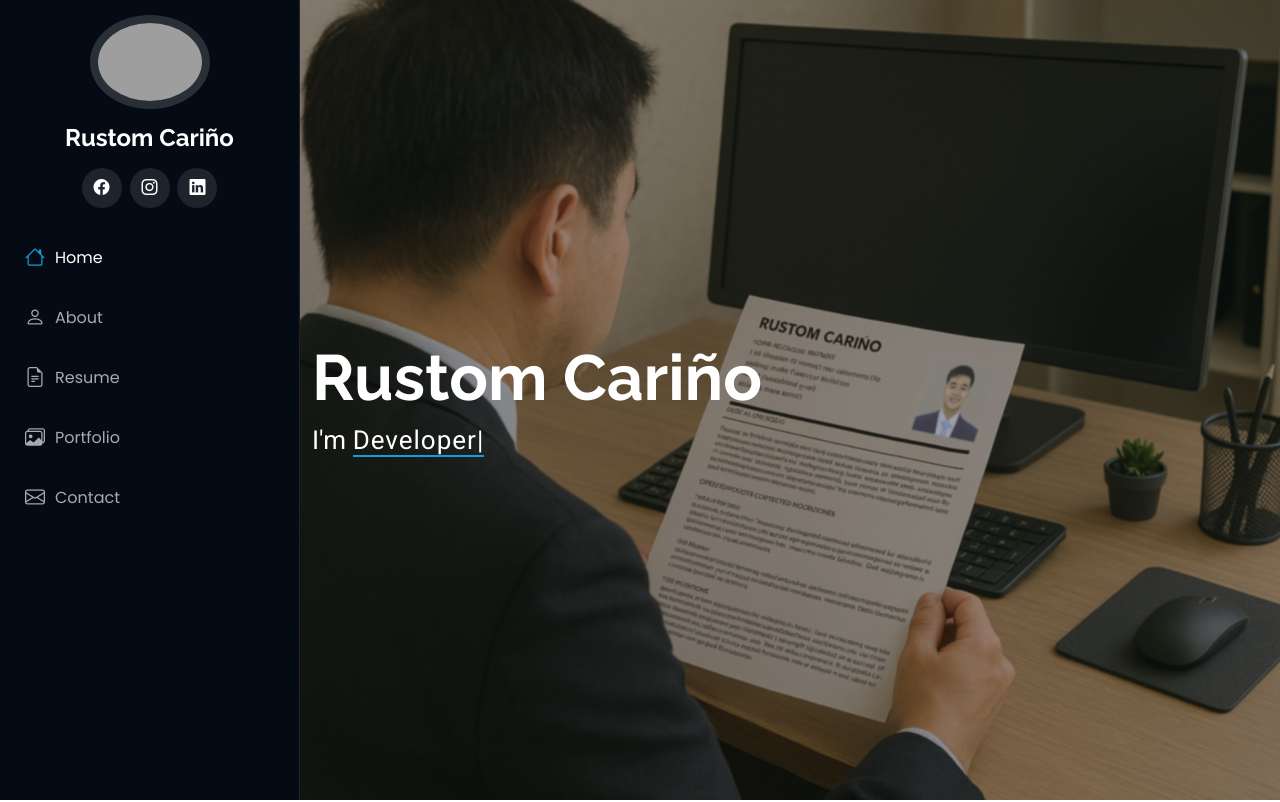
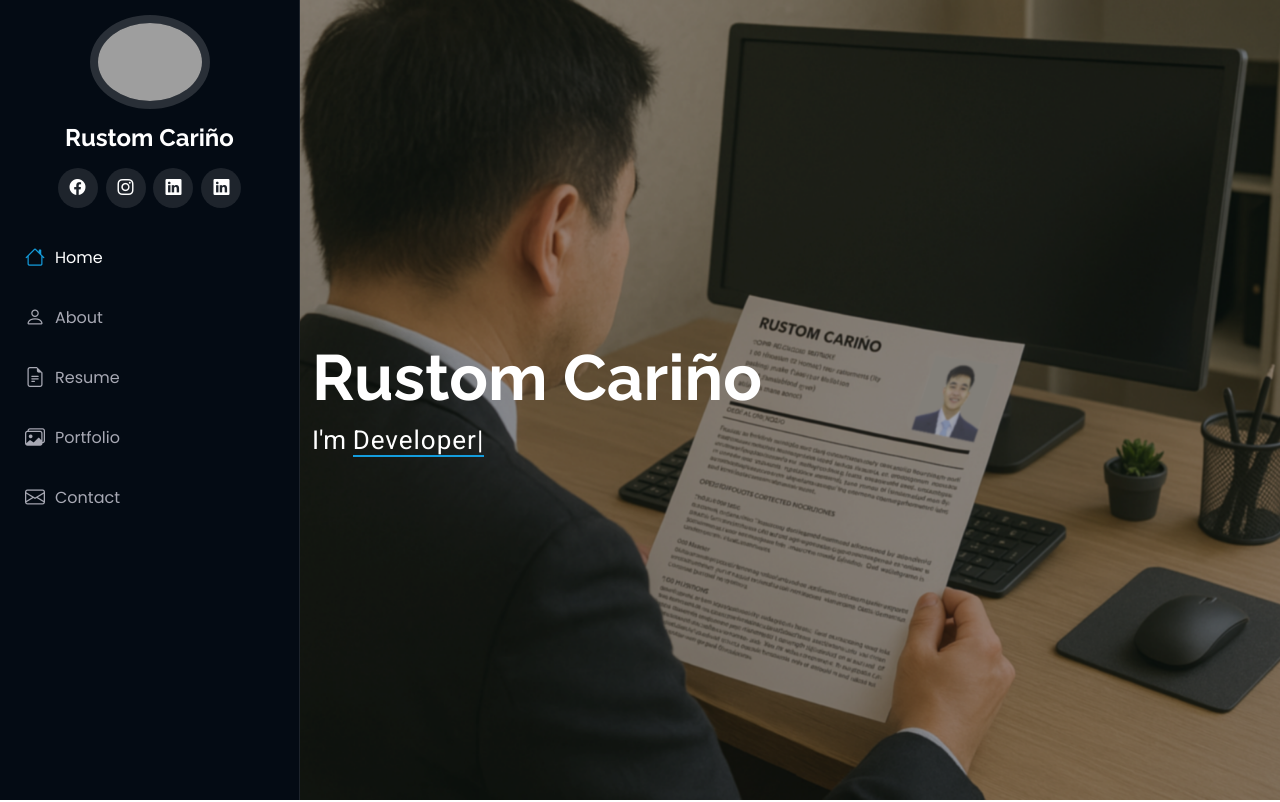
Before and after one commit to atomcarino/atomcarino.github.io, a plain HTML site: page index.html in a window 1280 px wide. Shown: the top 802 px of the page. Drawn offline with Linux system fonts and the light colour scheme; grey boxes are pictures that could not be loaded.

Commit message:
Update index.html

```diff
--- a/index.html
+++ b/index.html
@@ -49,6 +49,8 @@
       <a href="https://www.facebook.com/rustom.carino.5" class="facebook"><i class="bi bi-facebook"></i></a>
       <a href="https://www.instagram.com/t0mmm.dg/" class="instagram"><i class="bi bi-instagram"></i></a>
       <a href="https://www.linkedin.com/in/rustom-cariño-8045831ab/" class="linkedin"><i class="bi bi-linkedin"></i></a>
+      <a href="https://www.linkedin.com/in/rustom-cariño-8045831ab/" class="githubs"><i class="bi bi-linkedin"></i></a>
+
     </div>
 
     <nav id="navmenu" class="navmenu">
```
